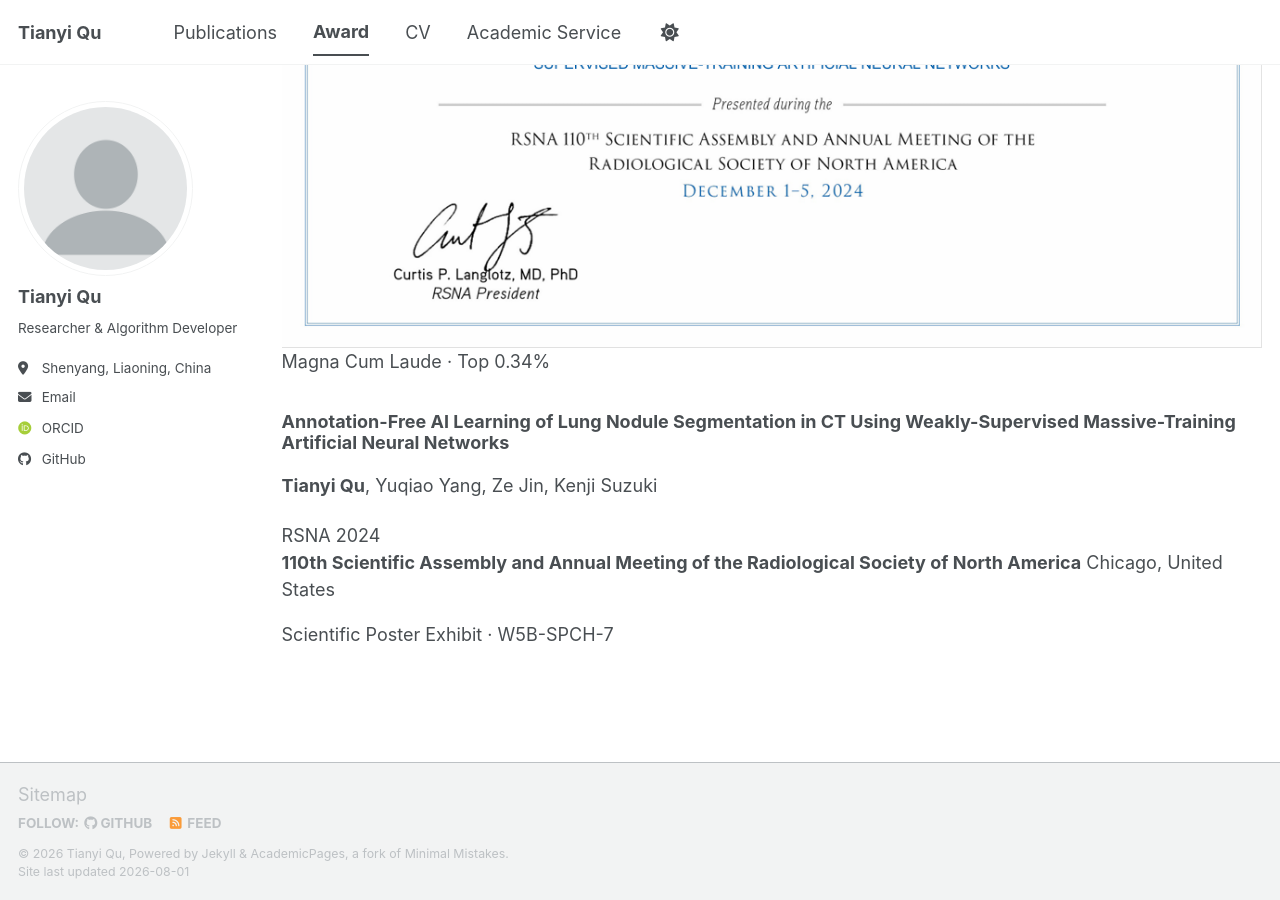
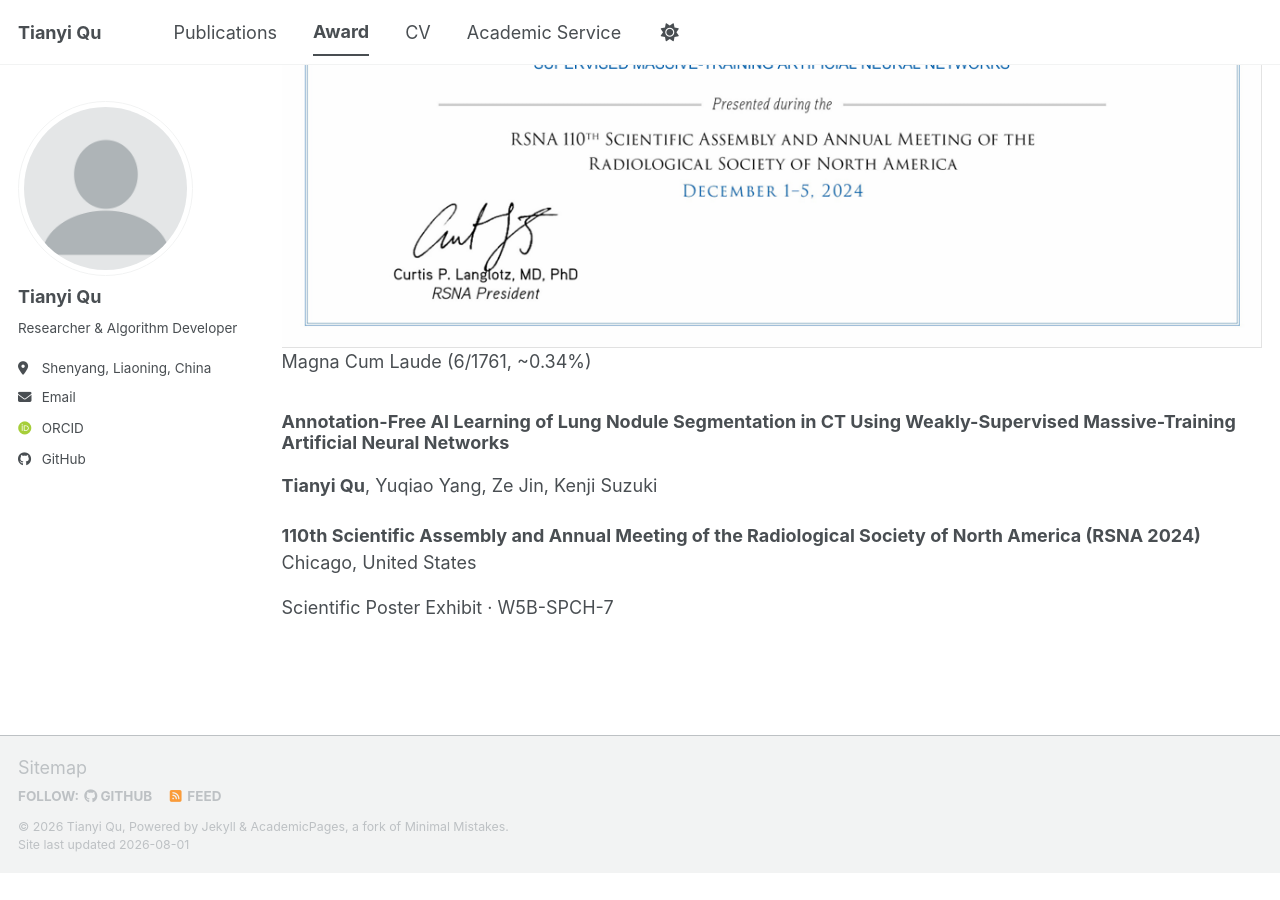
Before and after one commit to TQSAIS/tqsais.github.io, a Jekyll site: the page built from _pages/award.md, in a window 1280 px wide and 900 px high, scrolled down 658 px. Built offline with Jekyll 4.4.1, drawn with Linux system fonts in a browser that asks for light colours; some web fonts are replaced; a script bundle is joined from its source files by our own code; library files that are not in the unit come from our copies; after the commit the page ends 1531 px from its top, so only the background shows below that.

Commit message:
Update award-card.html

```diff
--- a/_includes/award-card.html
+++ b/_includes/award-card.html
@@ -17,16 +17,16 @@
 
   <div class="award-card__content">
     <div class="award-card__badge">
-      Magna Cum Laude · Top 0.34%
+      Magna Cum Laude (6/1761, ~0.34%)
     </div>
     <h3>Annotation-Free AI Learning of Lung Nodule Segmentation in CT Using Weakly-Supervised Massive-Training Artificial Neural Networks</h3>
     <p class="award-card__authors">
       <strong>Tianyi Qu</strong>, Yuqiao Yang, Ze Jin, Kenji Suzuki
     </p>
     <div class="award-card__venue">
-      <span class="award-card__venue-mark">RSNA 2024</span>
       <div>
-        <strong>110th Scientific Assembly and Annual Meeting of the Radiological Society of North America</strong>
+        <strong>110th Scientific Assembly and Annual Meeting of the Radiological Society of North America (RSNA 2024)</strong>
+
         <span>Chicago, United States</span>
       </div>
     </div>
```
